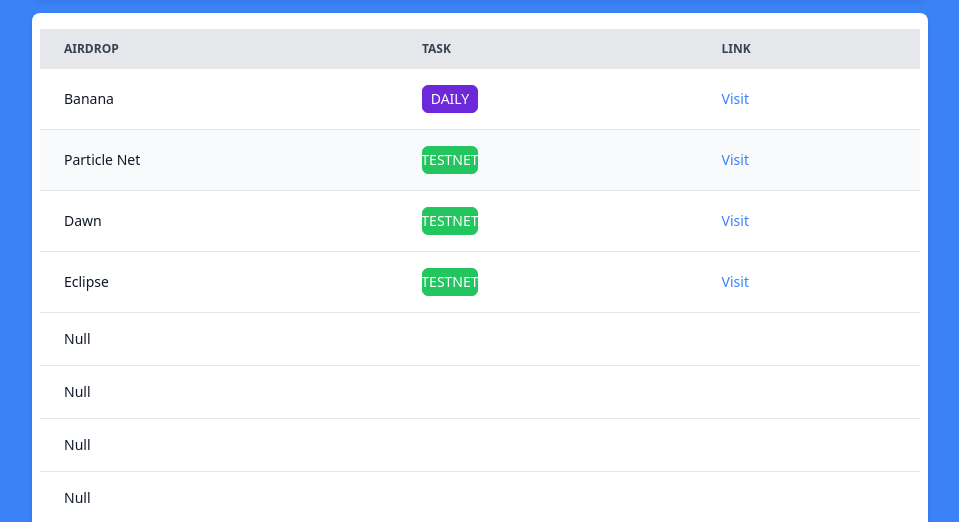
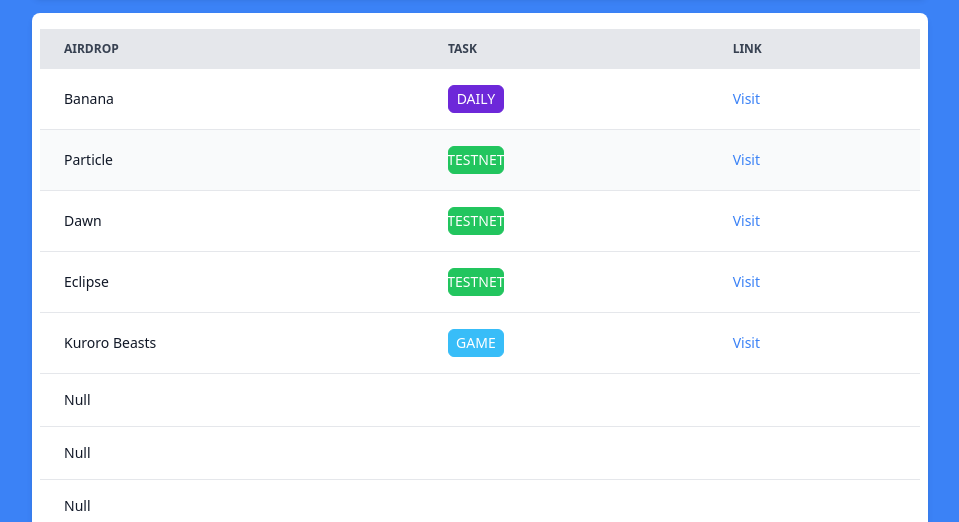
Before and after one commit to nekowawolf/airdrop, a plain HTML site: page free4.html in a window 1280 px wide. Shown: the part 275-797 px from the top of the page, without its empty margins (160-1119 px from the left). Drawn offline with nearby package versions, Linux system fonts and the light colour scheme.

Commit message:
update: table add kuroro

```diff
--- a/free4.html
+++ b/free4.html
@@ -152,7 +152,7 @@
               </tr>
               <tr class="bg-gray-50 border-b">
                 <td class="py-4 px-6 font-medium text-gray-900">
-                  Particle Net
+                  Particle
                   <td class="py-4 px-6">
                     <div class="flex items-center justify-center border border-green-500 bg-green-500 text-white rounded-md h-7 w-14">
                       <span class="p-2">TESTNET</span>
@@ -203,18 +203,18 @@
                 </td>
               </tr>
               <tr class="bg-white border-b">
-                <td class="py-4 px-6 font-medium text-gray-900">Null
+                <td class="py-4 px-6 font-medium text-gray-900">Kuroro Beasts
                   <td class="py-4 px-6">
-                    <div class="hidden flex items-center justify-center border border-yellow-400 bg-yellow-400 text-white rounded-md h-7 w-14">
-                      <span class="p-2">QUIZ</span>
+                    <div class="flex items-center justify-center border border-sky-400 bg-sky-400 text-white rounded-md h-7 w-14">
+                      <span class="p-2">GAME</span>
                     </div>
                   </td>
                 </td>
                 <td class="py-4 px-6">
                   <a
-                    href="https://loyalfi.xyz/"
+                    href="https://t.me/KuroroRanchBot/ranch?startapp=ref-E785B2B8"
                     target="_blank"
-                    class="hidden text-blue-500 hover:underline"
+                    class="text-blue-500 hover:underline"
                     >Visit</a
                   >
                 </td>
```
